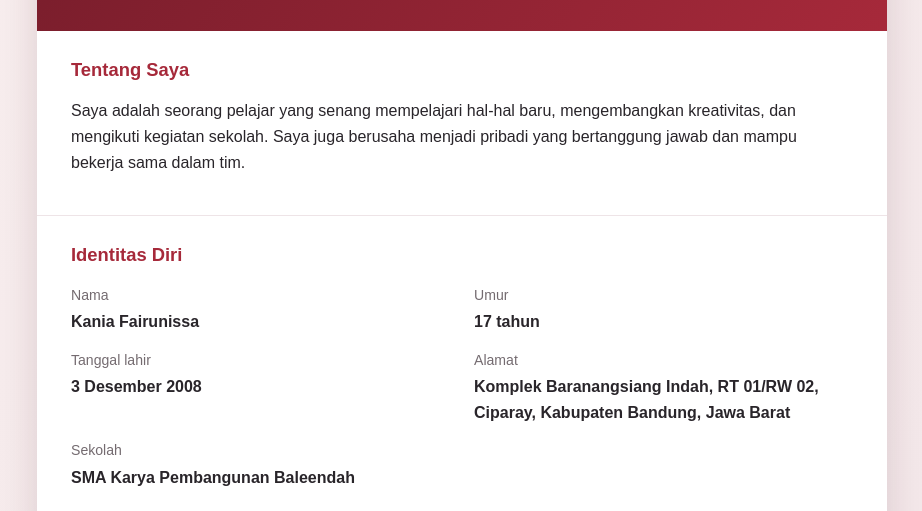
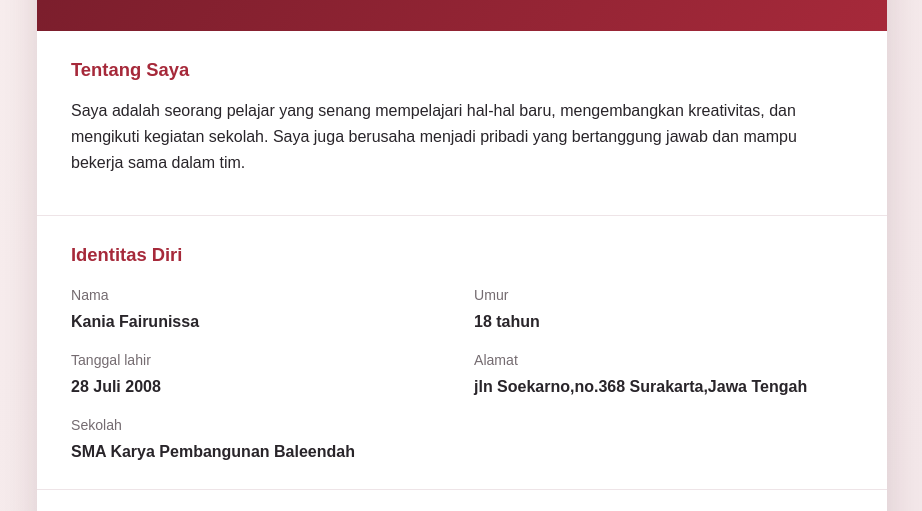
Before and after one commit to fairunissakania-design/Kania-fairunissa, a plain HTML site: page index.html in a window 1280 px wide. Shown: the part 249-760 px from the top of the page, without its empty margins (178-1100 px from the left). Drawn offline with Linux system fonts and the light colour scheme.

Commit message:
Update personal details in index.html

```diff
--- a/index.html
+++ b/index.html
@@ -26,9 +26,9 @@
       <h2>Identitas Diri</h2>
       <div class="details">
         <div class="detail"><span>Nama</span><strong>Kania Fairunissa</strong></div>
-        <div class="detail"><span>Umur</span><strong>17 tahun</strong></div>
-        <div class="detail"><span>Tanggal lahir</span><strong>3 Desember 2008</strong></div>
-        <div class="detail"><span>Alamat</span><strong>Komplek Baranangsiang Indah, RT 01/RW 02, Ciparay, Kabupaten Bandung, Jawa Barat</strong></div>
+        <div class="detail"><span>Umur</span><strong>18 tahun</strong></div>
+        <div class="detail"><span>Tanggal lahir</span><strong>28 Juli 2008</strong></div>
+        <div class="detail"><span>Alamat</span><strong>jln Soekarno,no.368 Surakarta,Jawa Tengah</strong></div>
         <div class="detail"><span>Sekolah</span><strong>SMA Karya Pembangunan Baleendah</strong></div>
       </div>
     </section>
```
